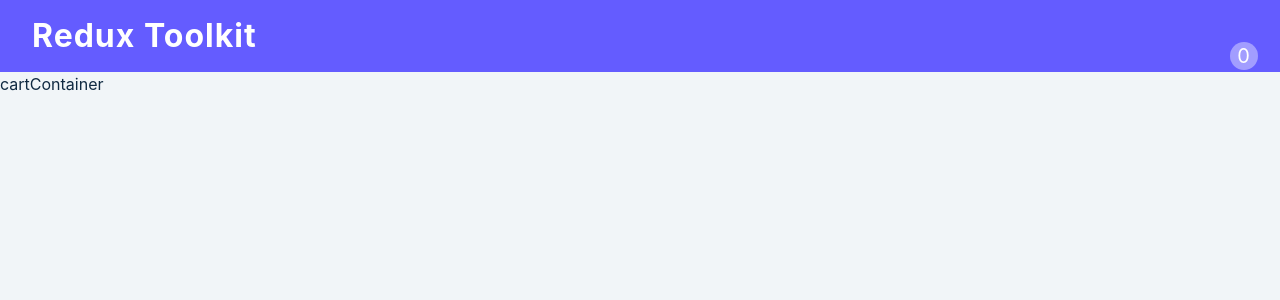
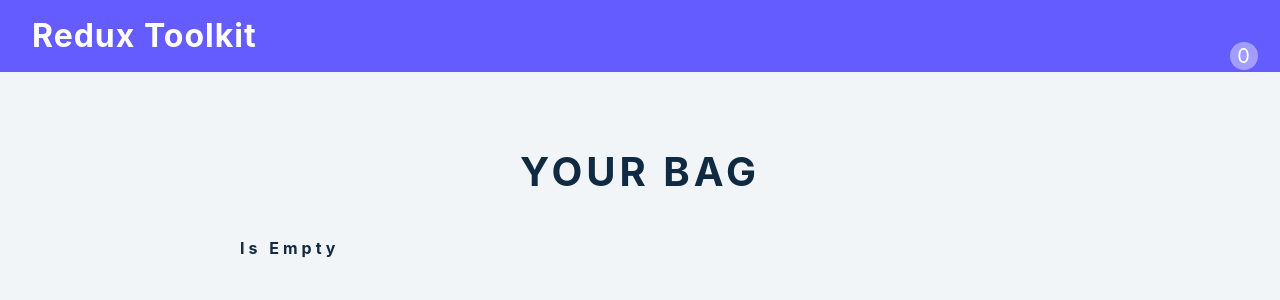
Before and after one commit to KennedyMungai/redux_toolkit_j_smilga, a React (Vite) app: page / in a window 1280 px wide. Shown: the top 300 px of the page. Built offline with nearby package versions, Linux system fonts and the light colour scheme.

Commit message:
Wrote the markup for an empty cart

```diff
--- a/src/components/CartContainer.jsx
+++ b/src/components/CartContainer.jsx
@@ -5,7 +5,16 @@
 const CartContainer = () => {
 	const { cartItem, total, amount } = useSelector((state) => state.cart)
 
-	return <div>cartContainer</div>
+	if (amount < 1) {
+		return (
+			<section className='cart'>
+				<header>
+					<h2>Your Bag</h2>
+					<h4>is empty</h4>
+				</header>
+			</section>
+		)
+	}
 }
 
 export default CartContainer
```
